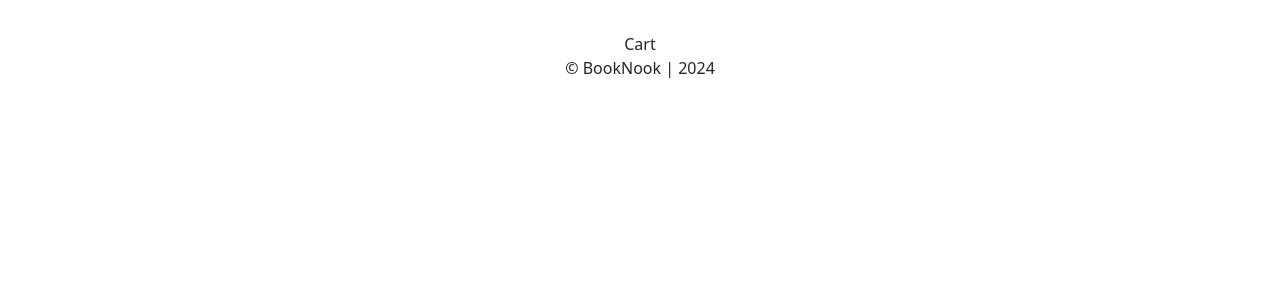
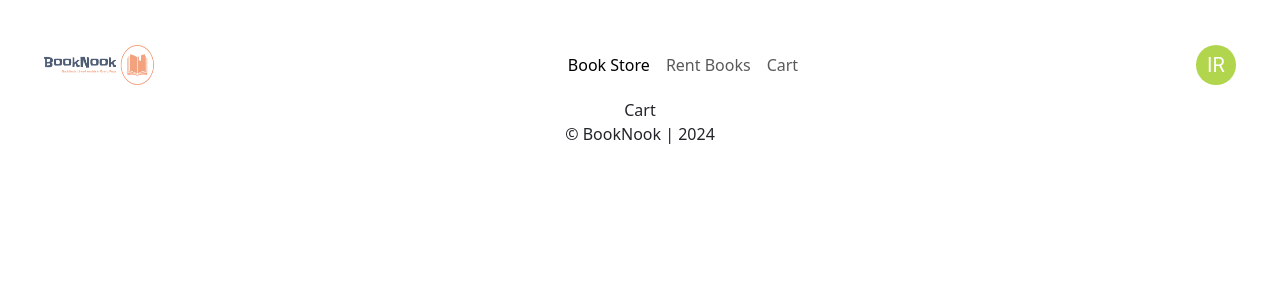
Before and after one commit to InshiyaRavat/BookNook, a React (Vite) app in the folder client/: page /cart in a window 1280 px wide. Shown: the top 300 px of the page. Built offline with nearby package versions, Linux system fonts and the light colour scheme.

Commit message:
added navbar component

```diff
--- a/client/src/components/Cart.jsx
+++ b/client/src/components/Cart.jsx
@@ -1,8 +1,11 @@
 import React from 'react'
+import Navbar from './Navbar'
 
 const Cart = () => {
   return (
-    <div>Cart</div>
+    <div>
+      <Navbar/>
+      Cart</div>
   )
 }
 
--- a/client/src/components/Login.jsx
+++ b/client/src/components/Login.jsx
@@ -22,6 +22,10 @@
         try {
             const response = await axios.post('http://localhost:8085/authenticate', userInfo)
             console.log(response.data)
+            if(response.data === 'Authenticated'){
+                console.log(`user: ${userInfo.name}`)
+                localStorage.setItem('username',JSON.stringify(userInfo.name))
+            }
             navigate('/store')
         } catch (error) {
             console.error('Authentication failed:', error)
@@ -48,7 +52,7 @@
                     <div class="flip-card__front">
                      <div class="title">Log in</div>
                      <form action="" class="flip-card__form">
-                        <input type="email" placeholder="Email" name="email" value={userInfo.email} onChange={handleChange} class="flip-card__input"/>
+                        <input type="name" placeholder="Name" value={userInfo.name} onChange={handleChange} name="name" class="flip-card__input"/>
                         <input type="password" placeholder="Password" value={userInfo.password} name="password" onChange={handleChange} class="flip-card__input"/>
                         <button class="flip-card__btn" onClick={handleSignIn}>Let`s go!</button>
                      </form>
--- a/client/src/components/Rent.jsx
+++ b/client/src/components/Rent.jsx
@@ -1,8 +1,9 @@
 import React from 'react'
+import Navbar from './Navbar'
 
 const Rent = () => {
   return (
-    <div>Rent</div>
+    <div><Navbar/> Rent</div>
   )
 }
 
```
